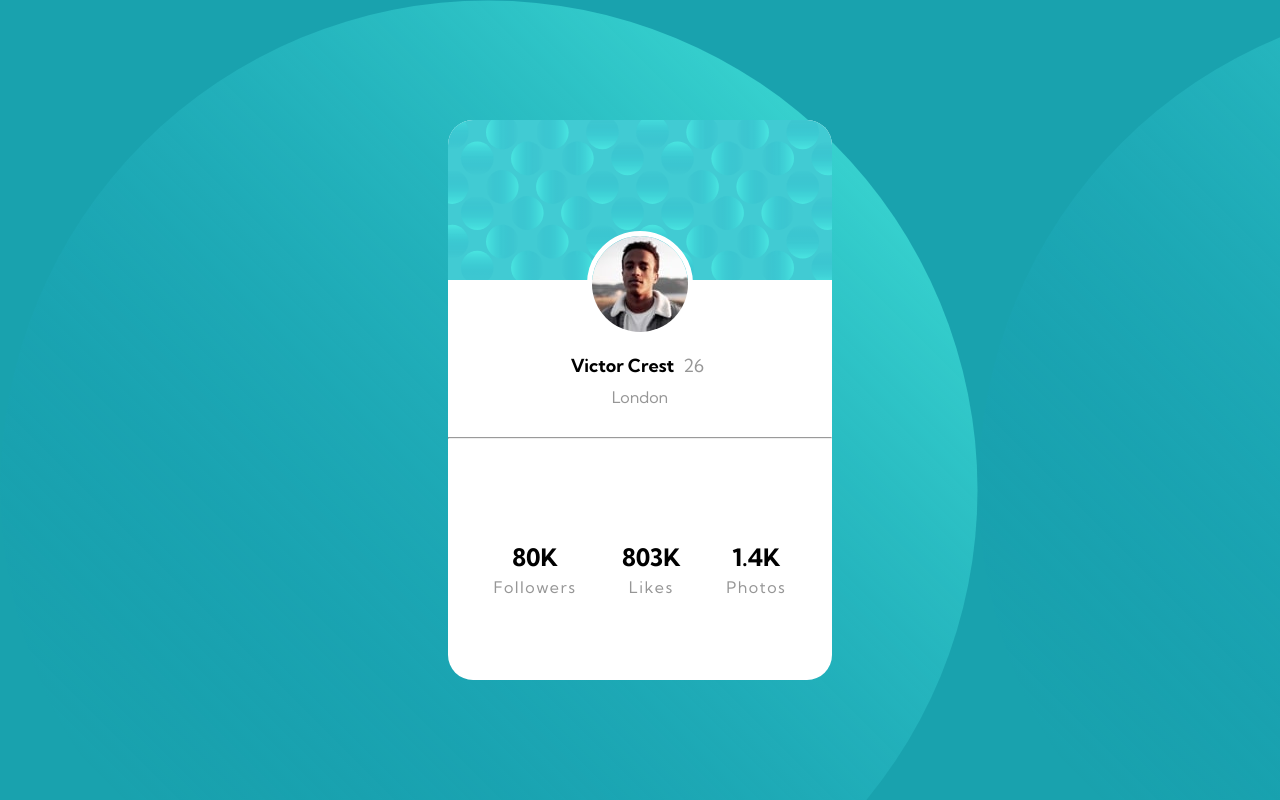
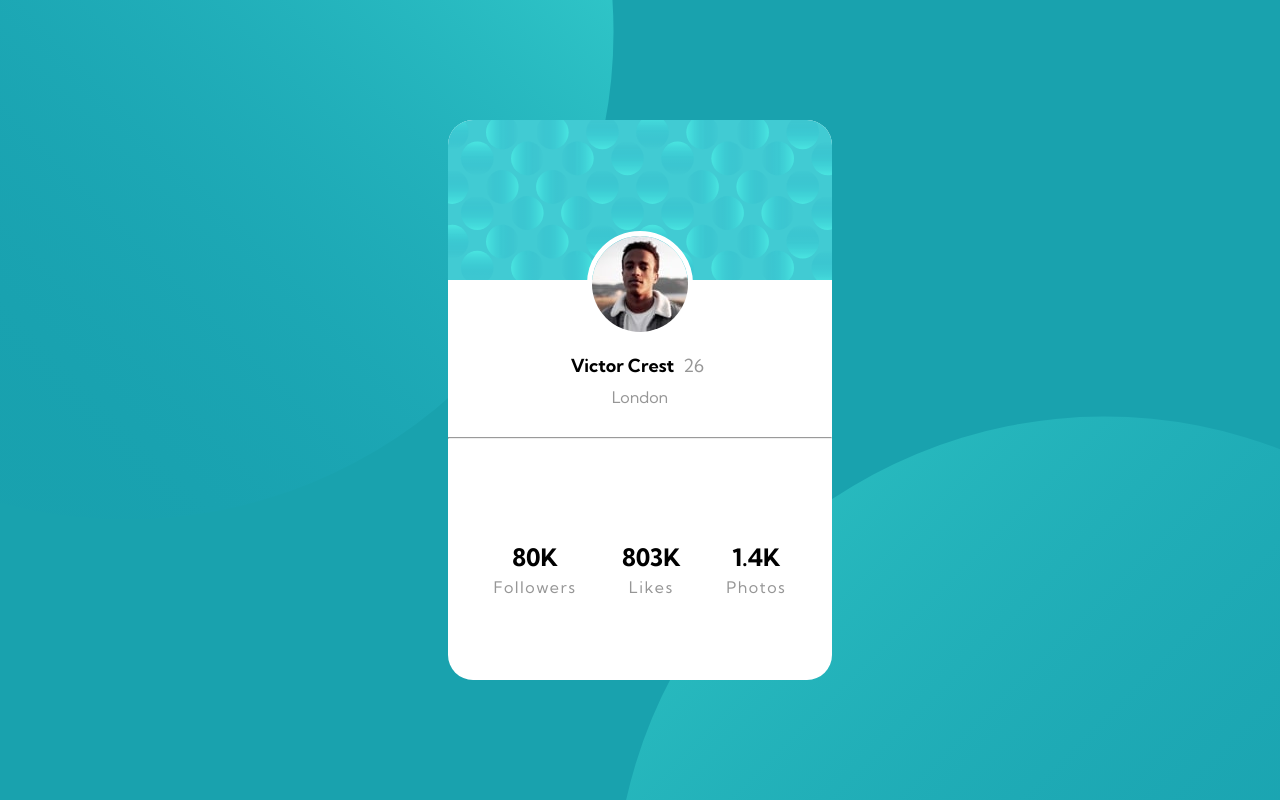
Before and after one commit to GiorgeLucasDev/Profile-card-component, a plain HTML site: page index.html in a window 1280 px wide. Drawn offline with Linux system fonts and the light colour scheme.

Commit message:
some changes

```diff
--- a/style.css
+++ b/style.css
@@ -8,7 +8,11 @@
 body{
     background-color: hsl(185, 75%, 39%);
     font-family: 'Kumbh Sans', sans-serif;
-    background-image: url('images/bg-pattern-top.svg');
+    background: url("images/bg-pattern-top.svg"), url("images/bg-pattern-bottom.svg");
+    background-position: right 52vw bottom 35vh, left 48vw top 52vh;
+    background-repeat: no-repeat, no-repeat;
+    background-color: hsl(185deg, 75%, 39%);
+
 }
 
 main{
```
Also changed, not shown: 4 other files.
